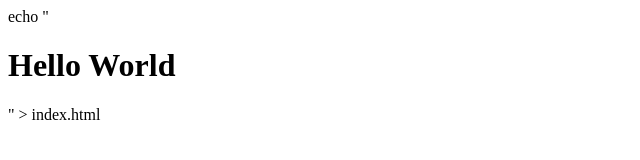
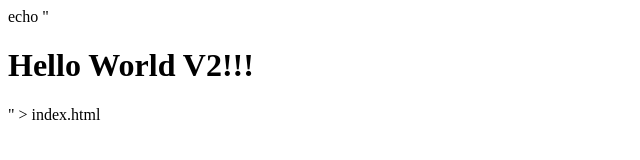
Before and after one commit to OtaconX/mywebsite, a plain HTML site: page index.html in a window 1280 px wide. Shown: the whole page, without its empty margins (0-640 px from the left). Drawn offline with Linux system fonts and the light colour scheme.

Commit message:
Updated and automated

```diff
--- a/index.html
+++ b/index.html
@@ -1,9 +1,9 @@
 echo "<!DOCTYPE html>
 <html>
 <head>
-    <title>Hello World</title>
+    <title>Hello World V2!!</title>
 </head>
 <body>
-    <h1>Hello World</h1>
+    <h1>Hello World V2!!!</h1>
 </body>
 </html>" > index.html
```
